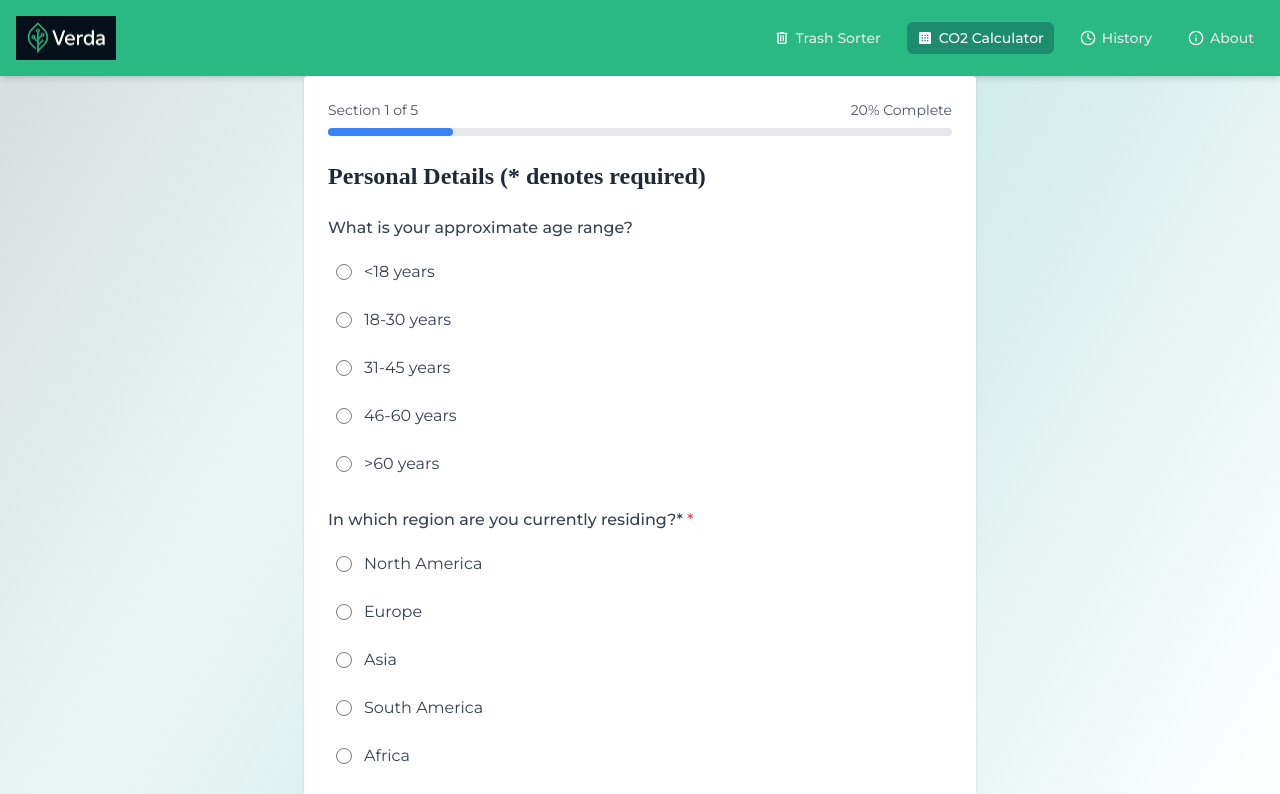
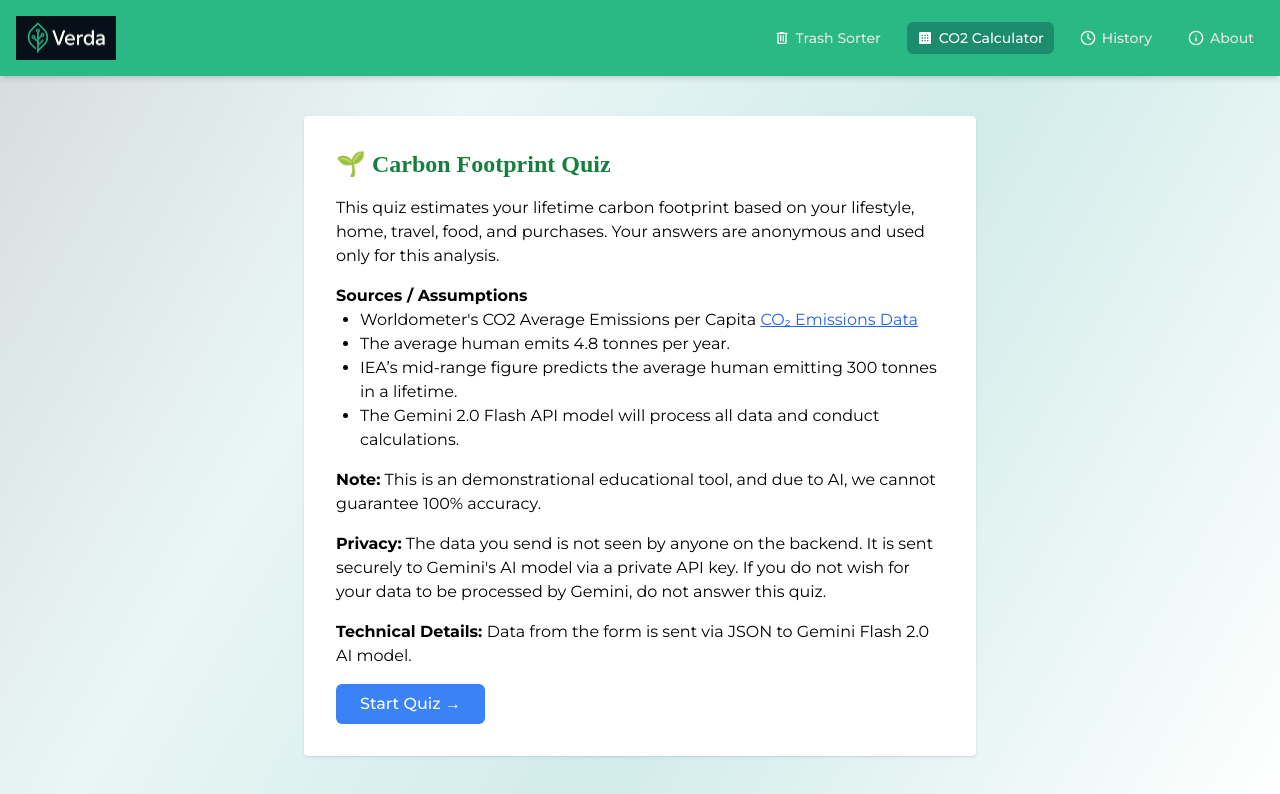
Before and after one commit to samuelforrest/verdapp, a Next.js app: page /carbon-quiz in a window 1280 px wide. Shown: the top 794 px of the page. Built offline with nearby package versions, Linux system fonts and the light colour scheme.

Commit message:
FULLY WORKINT QUIZ AND GEMINI

```diff
--- a/src/app/api/gemini/route.ts
+++ b/src/app/api/gemini/route.ts
@@ -36,8 +36,8 @@ Required JSON format:
 }
 
 Guidelines for analysis:
-- Calculate total lifetime CO2 assuming 80-year life expectancy
-- Compare to global average of ~4-5 tonnes CO2 per person per year
+- Calculate total lifetime CO2, working out their life expectancy from their region / country.
+- Compare to global average of 4.8 tons per person in the world (according to worldometer)
 - Top contributors should be the 2 biggest sources of carbon emissions from their lifestyle
 - Recommendations should be specific, actionable steps they can take
 - Base calculations on realistic emission factors for transportation, energy, food, etc.
--- a/src/app/carbon-quiz/page.tsx
+++ b/src/app/carbon-quiz/page.tsx
@@ -3,8 +3,45 @@
 import React, { useState } from "react";
 import "./carbon-quiz.css";
 
-// Updated questions structure - using the CORRECT questions from second file but adapted for form format
+// Add an info section as section 0
+const infoSection = {
+  section: "Welcome to the Carbon Footprint Quiz",
+  fields: [],
+  info: (
+    <div className="space-y-4">
+      <h2 className="text-2xl font-bold text-green-700">🌱 Carbon Footprint Quiz</h2>
+      <p>
+        This quiz estimates your lifetime carbon footprint based on your lifestyle, home, travel, food, and purchases.
+        Your answers are anonymous and used only for this analysis.
+      </p>
+      <p>
+        <strong>Sources / Assumptions</strong>
+        <ul className="list-disc ml-6">
+          <li>Worldometer's CO2 Average Emissions per Capita <a href="https://www.worldometers.info/co2-emissions/co2-emissions-per-capita/" className="text-blue-600 underline" target="_blank" rel="noopener noreferrer">CO₂ Emissions Data</a></li>
+          <li>The average human emits 4.8 tonnes per year. </li>
+          <li>IEA’s mid-range figure predicts the average human emitting 300 tonnes in a lifetime.</li>
+          <li>The Gemini 2.0 Flash API model will process all data and conduct calculations.</li>
+        </ul>
+      </p>
+      <p>
+        <strong>Note:</strong> This is an demonstrational educational tool, and due to AI, we cannot guarantee 100% accuracy.
+      </p>
+      <p>
+        <strong>Privacy:</strong> The data you send is not seen by anyone on the backend. It is sent securely to Gemini's AI model via a private API key. If you do not wish for your data to be processed by Gemini, do not answer this quiz.
+      </p>
+      <p><strong>Technical Details: </strong>Data from the form is sent via JSON to Gemini Flash 2.0 AI model.</p>
+      <button
+        className="mt-6 px-6 py-2 bg-blue-500 text-white rounded-md font-medium hover:bg-blue-600 transition-colors"
+        onClick={() => window.dispatchEvent(new CustomEvent("start-quiz"))}
+      >
+        Start Quiz →
+      </button>
+    </div>
+  ),
+};
+
 const questions = [
+  infoSection,
   {
     section: "Personal Details (* denotes required)",
     fields: [
@@ -343,6 +380,13 @@ export default function OnboardingForm() {
 
   const section = questions[currentSectionIndex];
 
+  // Listen for "start-quiz" event to move from info slide to first real section
+  React.useEffect(() => {
+    const handler = () => setCurrentSectionIndex(1);
+    window.addEventListener("start-quiz", handler);
+    return () => window.removeEventListener("start-quiz", handler);
+  }, []);
+
   const handleChange = (e: React.ChangeEvent<HTMLInputElement>) => {
     const { name, value } = e.target;
     setFormData((prev) => ({ ...prev, [name]: value }));
@@ -530,18 +574,27 @@ export default function OnboardingForm() {
     );
   }
 
+  // Render info slide if section 0
+  if (currentSectionIndex === 0) {
+    return (
+      <div className="max-w-2xl mx-auto p-8 bg-white rounded shadow mt-10">
+        {infoSection.info}
+      </div>
+    );
+  }
+
   return (
     <div className="max-w-2xl mx-auto p-6 bg-white rounded shadow">
       {/* Progress Bar */}
       <div className="mb-6">
         <div className="flex justify-between text-sm text-gray-600 mb-2">
-          <span>Section {currentSectionIndex + 1} of {questions.length}</span>
-          <span>{Math.round(((currentSectionIndex + 1) / questions.length) * 100)}% Complete</span>
+          <span>Section {currentSectionIndex} of {questions.length - 1}</span>
+          <span>{Math.round((currentSectionIndex / (questions.length - 1)) * 100)}% Complete</span>
         </div>
         <div className="w-full bg-gray-200 rounded-full h-2">
           <div
             className="bg-blue-500 h-2 rounded-full transition-all duration-300"
-            style={{ width: `${((currentSectionIndex + 1) / questions.length) * 100}%` }}
+            style={{ width: `${(currentSectionIndex / (questions.length - 1)) * 100}%` }}
           ></div>
         </div>
       </div>
@@ -602,9 +655,9 @@ export default function OnboardingForm() {
       <div className="flex justify-between items-center mt-8 pt-6 border-t border-gray-200">
         <button
           onClick={handlePrevious}
-          disabled={currentSectionIndex === 0}
+          disabled={currentSectionIndex === 1}
           className={`px-6 py-2 rounded-md font-medium transition-colors ${
-            currentSectionIndex === 0
+            currentSectionIndex === 1
               ? "bg-gray-200 text-gray-400 cursor-not-allowed"
               : "bg-gray-500 text-white hover:bg-gray-600"
           }`}
```
